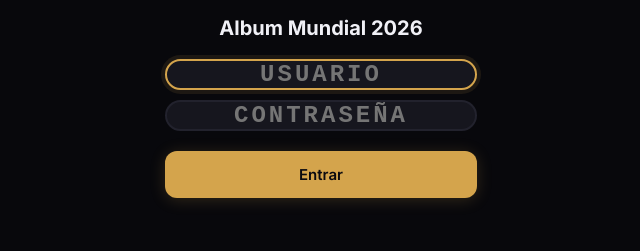
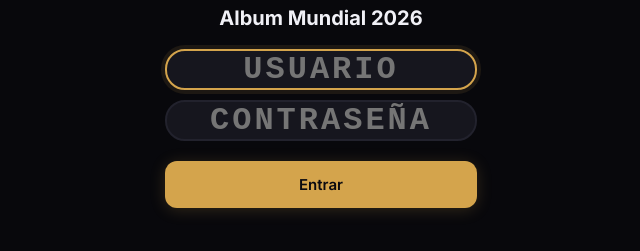
Before and after one commit to SSC2308/AlbumTracker, a website built with Vite: page index.html in a window 1280 px wide. Shown: the part 343-594 px from the top of the page, without its empty margins (319-959 px from the left). Built offline with nearby package versions, Linux system fonts and the light colour scheme; some packages are replaced by stand-ins of ours; no server answers.

Commit message:
Agrandar input de ingresar (font-size y height)

```diff
--- a/src/styles/main.css
+++ b/src/styles/main.css
@@ -689,12 +689,12 @@ body {
 }
 .ing-input {
   flex: 1;
-  height: 68px;
-  padding: 0 20px;
+  height: 80px;
+  padding: 0 24px;
   background: var(--surface);
   border: 2px solid var(--border);
   border-radius: var(--r);
-  font-size: 24px;
+  font-size: 32px;
   font-weight: 700;
   letter-spacing: 3px;
   text-transform: uppercase;
```
